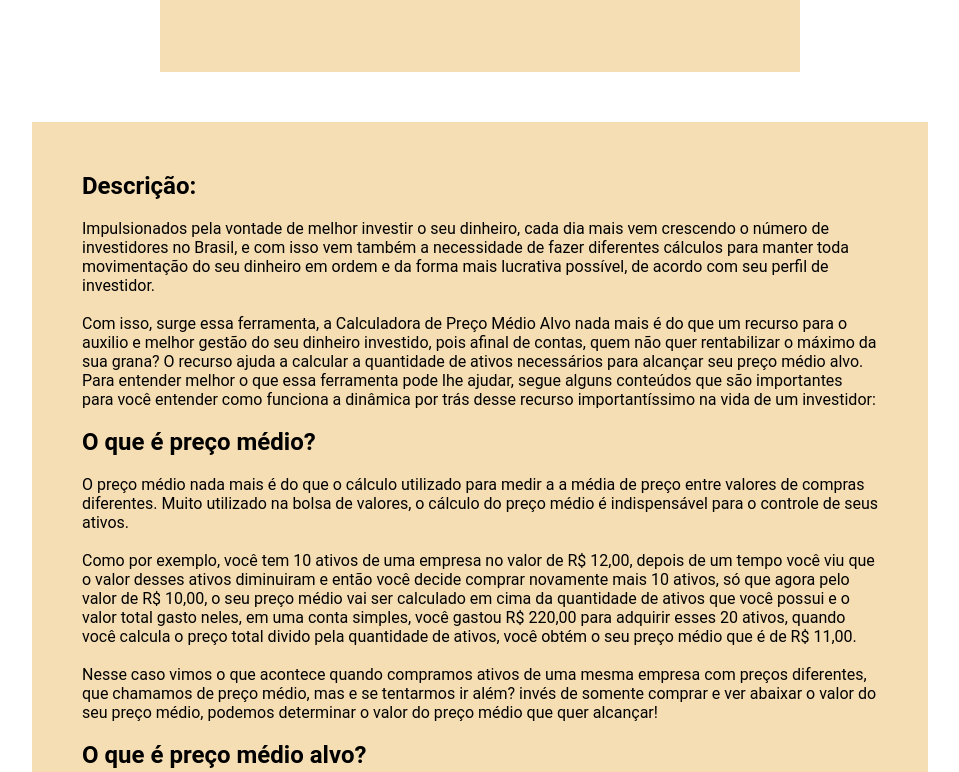
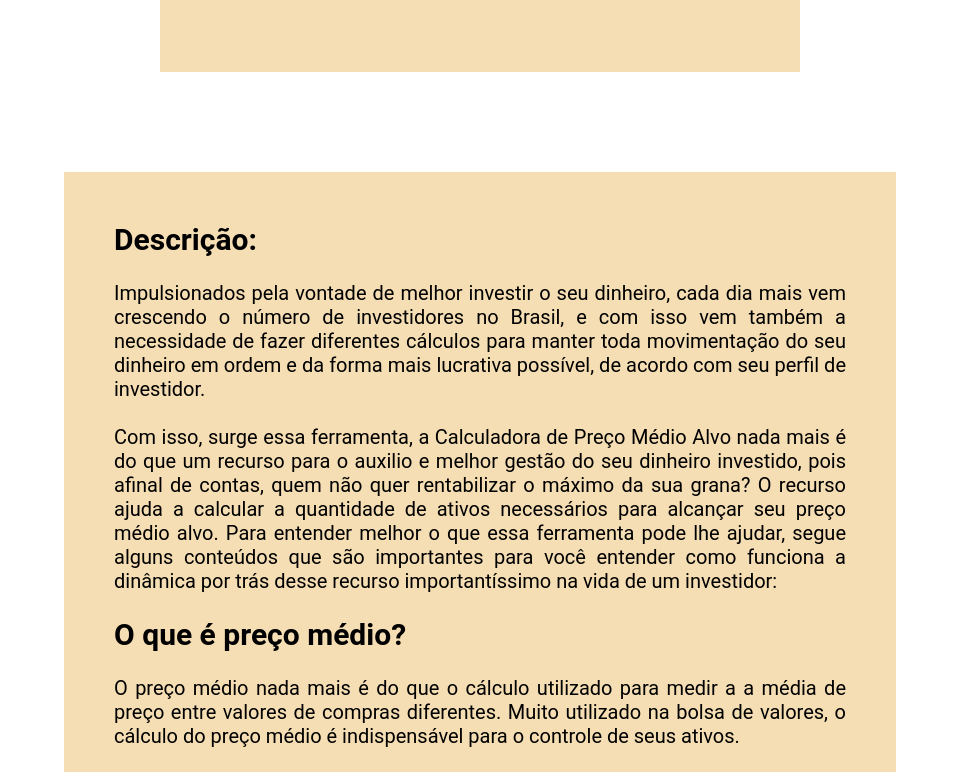
Before and after one commit to wesleyara/calculadora-de-pm-alvo-para-acoes, a React (Create React App) app: page / in a window 1280 px wide. Shown: the part 540-1312 px from the top of the page, without its empty margins (160-1119 px from the left). Built offline with nearby package versions, Linux system fonts and the light colour scheme.

Commit message:
:hammer: Alterando estilo do componente Conteudo

```diff
--- a/src/components/main/components-styles/Conteudo.module.css
+++ b/src/components/main/components-styles/Conteudo.module.css
@@ -1,7 +1,12 @@
 .containerContent {
-    width: calc(70% - 100px);
+    width: calc(65% - 100px);
     margin: auto;
-    margin-top: 50px;
+    margin-top: 100px;
     background-color: wheat;
     padding: 50px;
 }
+
+.content {
+    text-align: justify;
+    font-size: 20px;
+}
```
